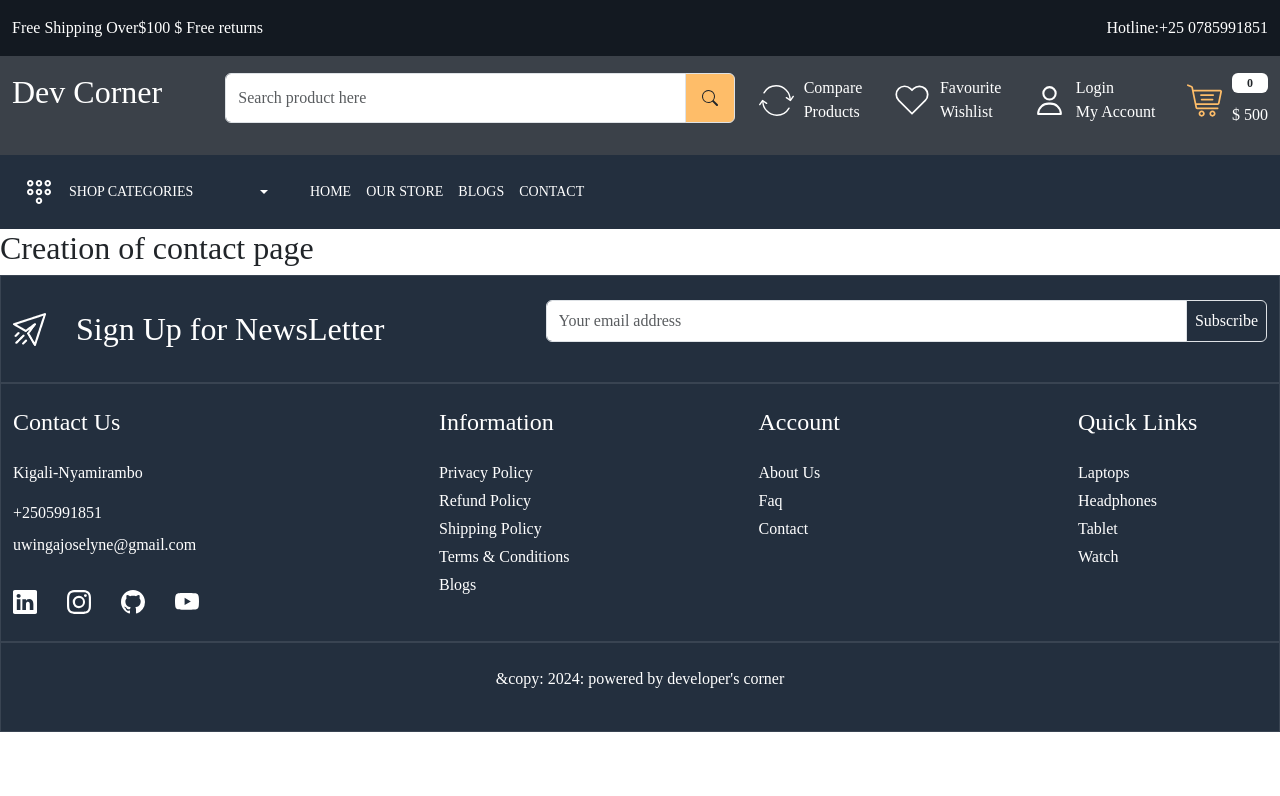
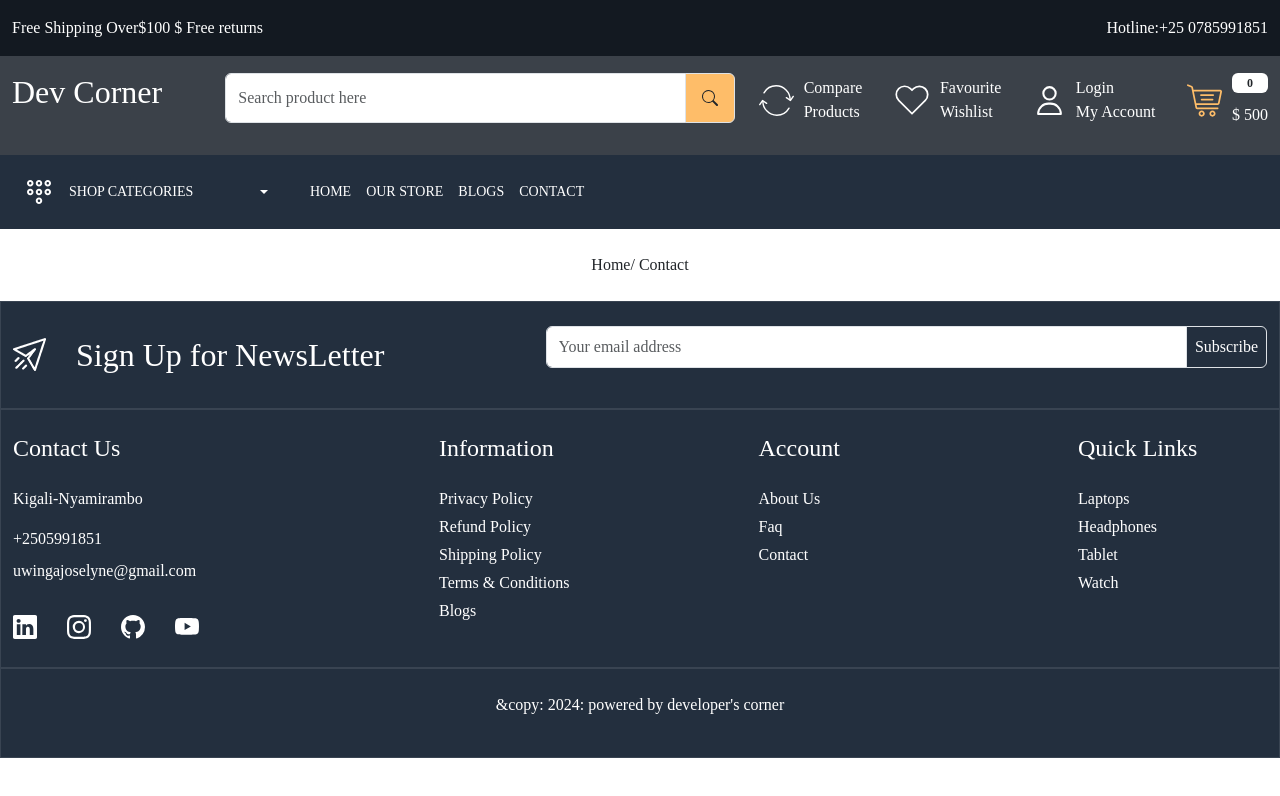
Before and after one commit to uwingabirejoselyne/learn-ecommerce-ui, a React (Create React App) app: page /contact in a window 1280 px wide. Shown: the top 796 px of the page. Built offline with nearby package versions, Linux system fonts and the light colour scheme.

Commit message:
created contact route

```diff
--- a/src/App.js
+++ b/src/App.js
@@ -18,7 +18,6 @@ function App() {
           <Route path='contact' element={<Contact/>}/>
           <Route path='store' element={<OurStore/>}></Route>
           <Route path='blog' element={<Blog/>}></Route>
-
         </Route>
       </Routes>
     </BrowserRouter>
--- a/src/components/Header.js
+++ b/src/components/Header.js
@@ -88,7 +88,7 @@ const Header = () => {
                     <NavLink to='/'>Home</NavLink>
                     <NavLink to='/store'>Our Store</NavLink>
                     <NavLink to='/blog'>Blogs</NavLink>
-                    <NavLink to='/'>Contact</NavLink>
+                    <NavLink to='/contact'>Contact</NavLink>
                   </div>
                 </div>
               </div>
--- a/src/pages/Contact.js
+++ b/src/pages/Contact.js
@@ -1,10 +1,13 @@
 import React from 'react'
+import Meta from '../components/Meta'
+import BreadCrumb from '../components/BreadCrumb'
 
 const Contact = () => {
   return (
-    <div>
-      <h2>Creation of contact page</h2>
-    </div>
+    <>
+        <Meta title={"Contact"} />
+        <BreadCrumb title="Contact" />
+    </>
   )
 }
 
```
